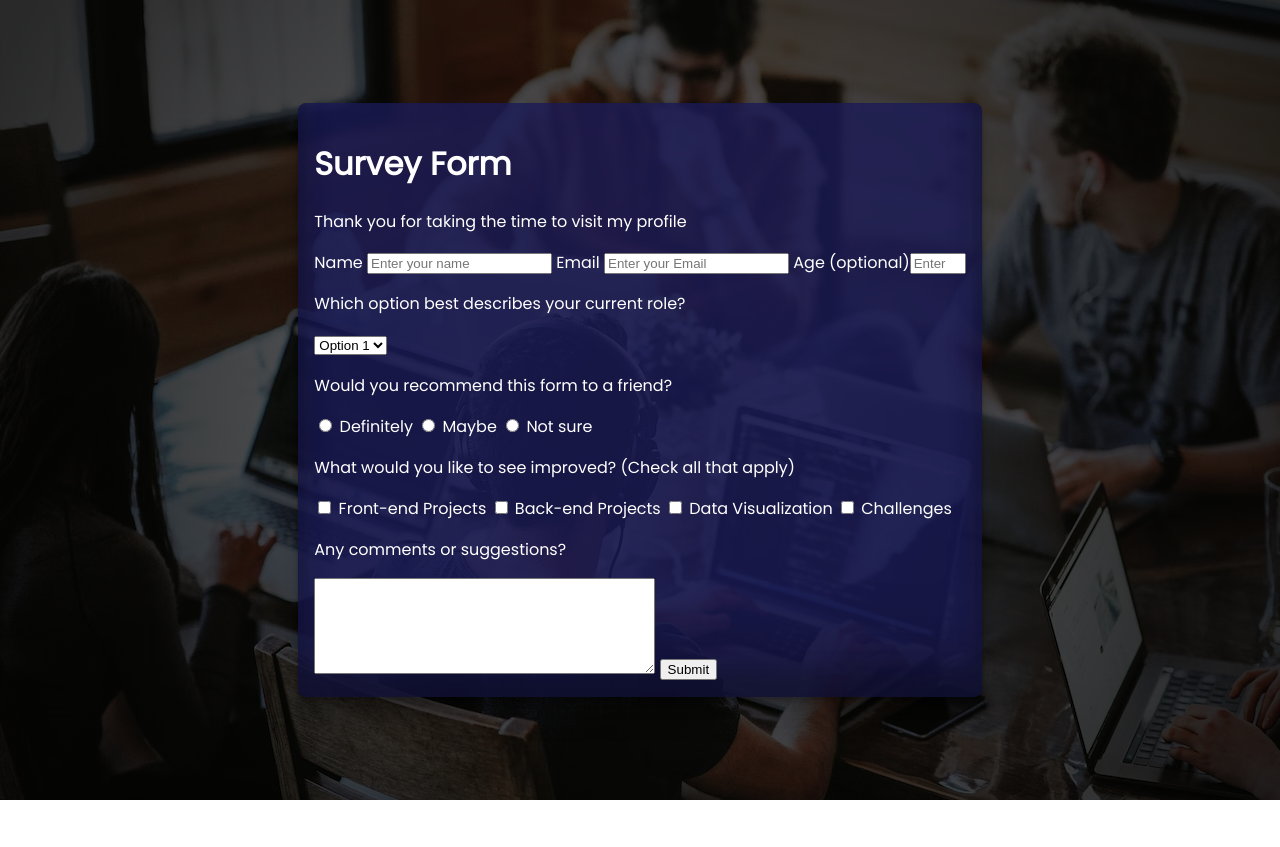
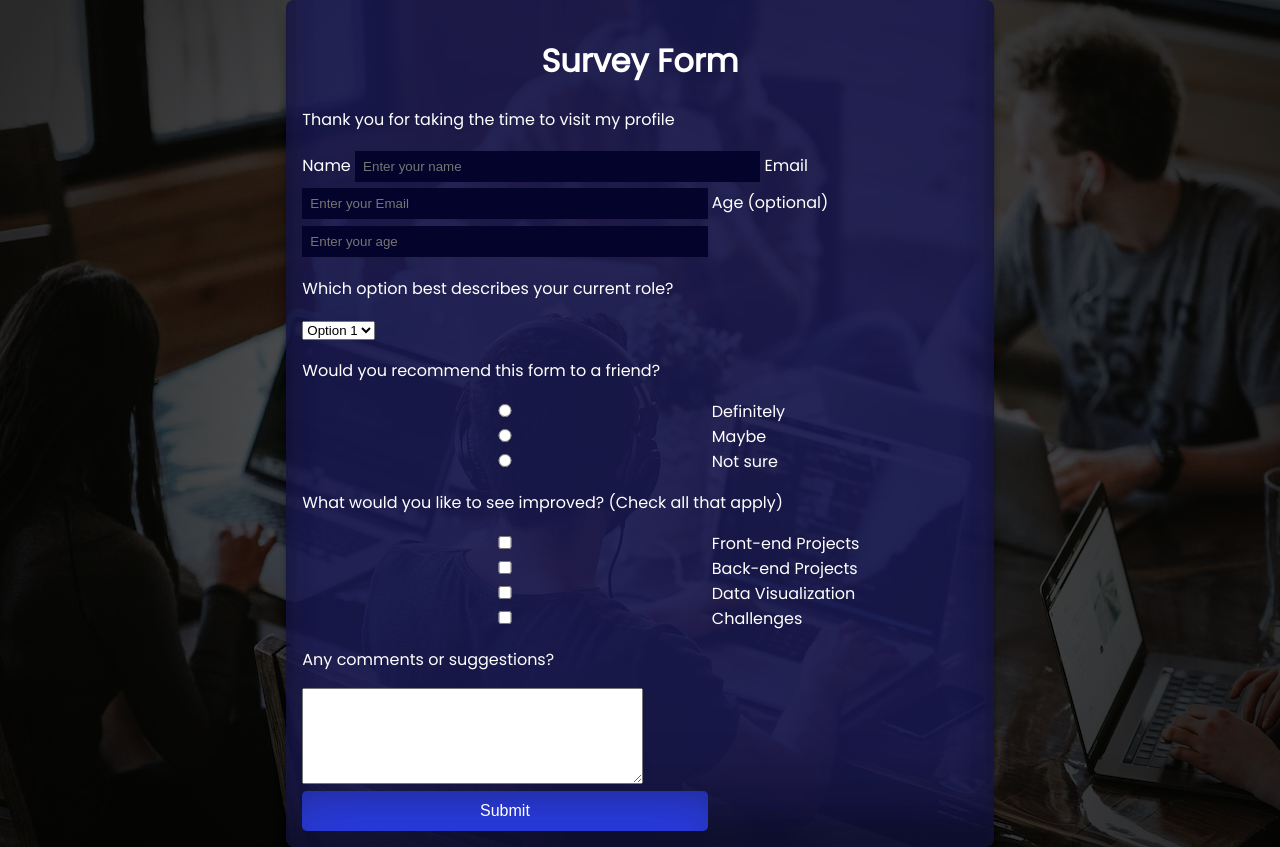
Before and after one commit to MariaCristina5/surveyForm, a plain HTML site: page index.html in a window 1280 px wide. Before the commit the page ends 800 px from the top, so only its background shows below. Drawn offline with Linux system fonts and the light colour scheme.

Commit message:
Add files via upload

```diff
--- a/style.css
+++ b/style.css
@@ -12,9 +12,11 @@ body{
     align-items: center;
     min-height: 100vh;
     background-image: radial-gradient(circle, rgba(0,0,0,0.4598214285714286) 0%, rgba(0,0,0,0.7931547619047619) 96%), url('studenti.png');
+
 }
 .container-one{
     display: block;
+    margin: auto;
 }
 .main-container{
     background-color: rgba(27, 27, 87, 0.8);
@@ -22,4 +24,31 @@ body{
     padding: 1rem;
     border-radius: 8px;
     box-shadow: rgba(0, 0, 0, 0.17) 0px -23px 25px 0px inset, rgba(0, 0, 0, 0.15) 0px -36px 30px 0px inset, rgba(0, 0, 0, 0.1) 0px -79px 40px 0px inset, rgba(0, 0, 0, 0.06) 0px 2px 1px, rgba(0, 0, 0, 0.09) 0px 4px 2px, rgba(0, 0, 0, 0.09) 0px 8px 4px, rgba(0, 0, 0, 0.09) 0px 16px 8px, rgba(0, 0, 0, 0.09) 0px 32px 16px;
+
 }
+h1 {
+    text-align: center;
+}
+
+button {
+    width: 60%;
+    border:none;
+    cursor:pointer;
+    border-radius: 5px;
+    color:white;
+    background-color:rgb(39, 58, 228);
+    display: flex;
+    justify-content: center;
+    align-items: center;
+    padding: 0.7rem;
+    font-size: 1rem;
+    box-shadow: rgba(50, 50, 93, 0.25) 0px 30px 60px -12px inset, rgba(0, 0, 0, 0.3) 0px 18px 36px -18px inset;
+}
+
+input {
+    width: 60%;
+    border: none;
+    padding: 0.5rem;
+    background-color: rgb(3, 3, 44);
+    margin: 0.2rem auto;
+}
```
